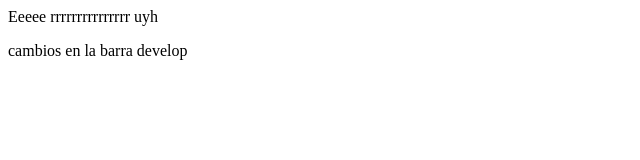
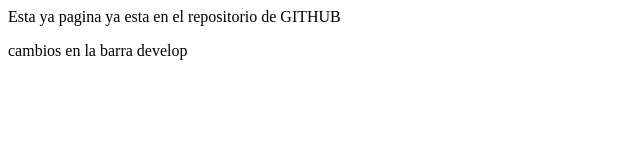
Before and after one commit to fernando-m-mercado/coder-36030, a plain HTML site: page index.html in a window 1280 px wide. Shown: the whole page, without its empty margins (0-640 px from the left). Drawn offline with Linux system fonts and the light colour scheme.

Commit message:
segundo commit con cambios de texto

```diff
--- a/index.html
+++ b/index.html
@@ -9,10 +9,8 @@
 <body>
     <div>
 
-        Eeeee
-
-        rrrrrrrrrrrrrrr
-        uyh
+        Esta ya pagina ya esta en el repositorio
+        de GITHUB
 
 
     </div>
```
